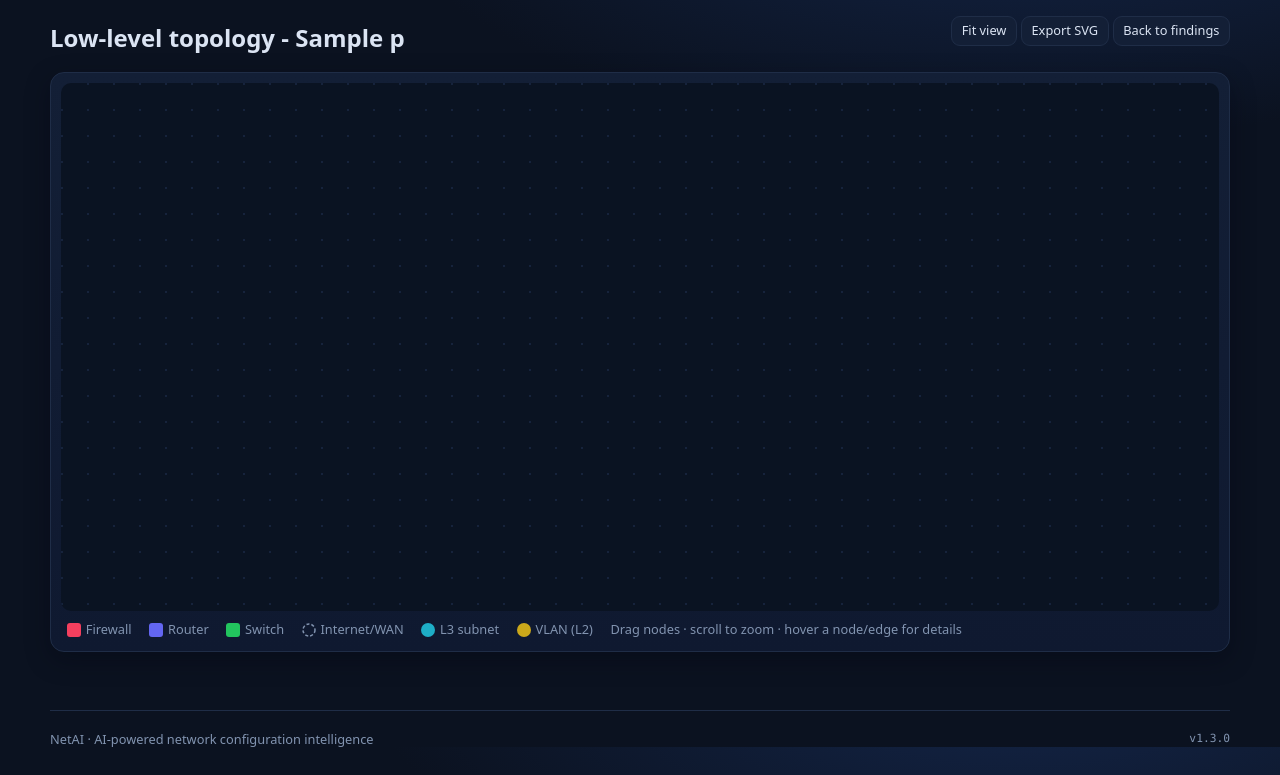
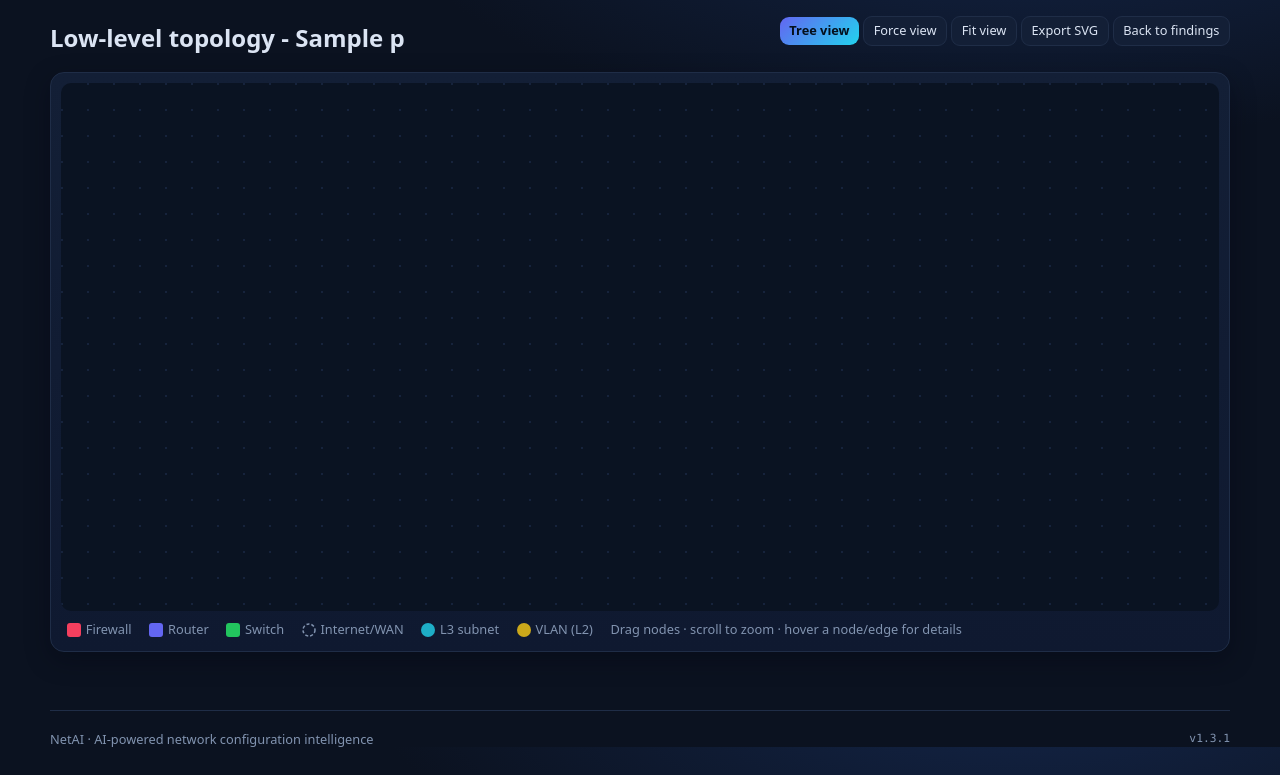
Before and after one commit to mikeehendricks/NetAI, a Flask app: template app/templates/topology.html in a window 1280 px wide. Shown: the part 53-828 px from the top of the page. Run offline with Flask 3, Linux system fonts and the light colour scheme; the template is opened without the code that fills it: most values are stand-ins (such as "Sample title", 1, 10 or a date in 2020).

Commit message:
topology: tree layout as the default view (WAN on top), force kept as toggle
The default view is now a layered tree: BFS from the Internet/WAN cloud
(or the best-connected router/firewall when there is none) builds the
levels - WAN tier, device tier, leaf subnets/VLANs - with leaves packed
left-to-right and every parent centred over its children (tidy-tree
placement). Siblings sort devices-first then by label; disconnected
components become extra side-by-side trees; non-tree cross-links are
still drawn.

- edge labels moved to 62% along the line (nearer the child) so they no
  longer pile up under busy hubs, and the label background is sized to
  the actual text instead of a fixed 100px
- new 'Tree view / Force view' toggle in the page header; tree is the
  default, the old deterministic force layout stays available
- APP_VERSION -> 1.3.1

```diff
--- a/app/static/js/topology.js
+++ b/app/static/js/topology.js
@@ -20,6 +20,7 @@
   function widthOf(n) { return n.kind === "subnet" || n.kind === "vlan" ? 150 : n.kind === "cloud" ? 130 : 150; }
   function heightOf(n) { return n.kind === "subnet" || n.kind === "vlan" ? 40 : n.kind === "cloud" ? 70 : 54; }
 
+  function forceLayout() {
   for (var iter = 0; iter < 320; iter++) {
     // repulsion
     for (var i = 0; i < nodes.length; i++) {
@@ -51,6 +52,73 @@
       n.y += Math.max(-14, Math.min(14, n.vy));
     });
   }
+  }
+
+  /* ------------- tree layout (DEFAULT): WAN on top, hierarchy below --------
+     BFS from the Internet/WAN cloud (or the best-connected device) builds the
+     levels; leaves are packed left-to-right and every parent is centred over
+     its children, giving the classic ISP-tree reading order.               */
+  function treeLayout() {
+    if (!nodes.length) return;
+    var adj = {}, prio = { cloud: 0, firewall: 1, router: 2, switch: 3, device: 4, subnet: 5, vlan: 6 };
+    nodes.forEach(function (n) { adj[n.id] = []; });
+    links.forEach(function (l) {
+      if (adj[l.source] && adj[l.target]) { adj[l.source].push(l.target); adj[l.target].push(l.source); }
+    });
+    function rank(id) {
+      var n = byId[id];
+      return (prio[n.kind] !== undefined ? prio[n.kind] : 5) + "/" + n.label;
+    }
+    nodes.forEach(function (n) {
+      adj[n.id].sort(function (a, b) { return rank(a) < rank(b) ? -1 : 1; });
+    });
+    var roots = nodes.filter(function (n) { return n.kind === "cloud"; }).map(function (n) { return n.id; });
+    if (!roots.length) {
+      var cands = nodes.filter(function (n) {
+        return n.kind === "router" || n.kind === "firewall" || n.kind === "switch";
+      }).sort(function (a, b) { return adj[b.id].length - adj[a.id].length; });
+      roots = [cands.length ? cands[0].id : nodes[0].id];
+    }
+    var parent = {}, depth = {}, visited = {}, queue = [];
+    roots.forEach(function (r) { visited[r] = true; depth[r] = 0; parent[r] = null; queue.push(r); });
+    function bfs() {
+      while (queue.length) {
+        var id = queue.shift();
+        adj[id].forEach(function (m) {
+          if (!visited[m]) { visited[m] = true; parent[m] = id; depth[m] = depth[id] + 1; queue.push(m); }
+        });
+      }
+    }
+    bfs();
+    nodes.forEach(function (n) {          // disconnected components become extra trees
+      if (!visited[n.id]) { visited[n.id] = true; parent[n.id] = null; depth[n.id] = 0; roots.push(n.id); queue.push(n.id); }
+    });
+    bfs();
+    var children = {}, posX = {};
+    nodes.forEach(function (n) { children[n.id] = []; });
+    nodes.forEach(function (n) { if (parent[n.id]) children[parent[n.id]].push(n.id); });
+    var cursor = 0;
+    function wOf(id) { return widthOf(byId[id]); }
+    function place(id) {
+      var kids = children[id];
+      if (!kids.length) { posX[id] = cursor + wOf(id) / 2; cursor += wOf(id) + 64; return; }
+      var first = null, last = null;
+      kids.forEach(function (k) { place(k); if (first === null) first = posX[k]; last = posX[k]; });
+      posX[id] = (first + last) / 2;
+    }
+    roots.forEach(function (r, i) { if (i > 0) cursor += 90; place(r); });
+    nodes.forEach(function (n) {
+      n.x = posX[n.id] !== undefined ? posX[n.id] : 400 + Math.random() * 40;
+      n.y = 80 + depth[n.id] * 135;
+    });
+  }
+
+  function applyLayout(mode) {
+    if (mode === "force") forceLayout(); else treeLayout();
+    nodes.forEach(function (n) { redrawNode(n); });
+    fit();
+  }
+  treeLayout();   // default view
 
   /* ---------------- svg helpers ---------------- */
   function el(tag, attrs, parent) {
@@ -90,12 +158,14 @@
     var labelBg = el("rect", { rx: 4, fill: "#0a1322", opacity: .92 }, mid);
     var label = txt(0, 0, l.label + (l.ip ? " " + l.ip : ""), "edge-t", "middle", mid);
     label.setAttribute("fill", color);
+    var lw = 100;
+    try { lw = label.getComputedTextLength() + 12; } catch (e) {}
     function midPt() {
       var ax = a.x, ay = a.y, bx = b.x, by = b.y;
-      var mx = (ax + bx) / 2, my = (ay + by) / 2;
+      var t = 0.62, mx = ax + (bx - ax) * t, my = ay + (by - ay) * t;   // nearer the child: stops label pile-ups at hubs
       mid.setAttribute("transform", "translate(" + mx + "," + my + ")");
-      labelBg.setAttribute("x", -(label.getComputedTextLength ? 60 : 50)); labelBg.setAttribute("y", -14);
-      labelBg.setAttribute("width", 100); labelBg.setAttribute("height", 16);
+      labelBg.setAttribute("x", -lw / 2); labelBg.setAttribute("y", -14);
+      labelBg.setAttribute("width", lw); labelBg.setAttribute("height", 16);
       line.setAttribute("x1", ax); line.setAttribute("y1", ay);
       line.setAttribute("x2", bx); line.setAttribute("y2", by);
     }
@@ -235,6 +305,14 @@
   }
   var fitBtn = document.getElementById("topo-fit");
   if (fitBtn) fitBtn.addEventListener("click", fit);
+  var treeBtn = document.getElementById("topo-tree"), forceBtn = document.getElementById("topo-force");
+  function setLayoutMode(m) {
+    if (treeBtn) treeBtn.className = "btn btn-sm" + (m === "tree" ? " btn-primary" : "");
+    if (forceBtn) forceBtn.className = "btn btn-sm" + (m === "force" ? " btn-primary" : "");
+    applyLayout(m);
+  }
+  if (treeBtn) treeBtn.addEventListener("click", function () { setLayoutMode("tree"); });
+  if (forceBtn) forceBtn.addEventListener("click", function () { setLayoutMode("force"); });
   setTimeout(fit, 30);
 
   // export
--- a/app/templates/topology.html
+++ b/app/templates/topology.html
@@ -4,6 +4,8 @@
 <div class="pagehead">
   <h1>Low-level topology - {{ p.name }}</h1>
   <div>
+    <button class="btn btn-sm btn-primary" id="topo-tree" type="button">Tree view</button>
+    <button class="btn btn-sm" id="topo-force" type="button">Force view</button>
     <button class="btn btn-sm" id="topo-fit" type="button">Fit view</button>
     <button class="btn btn-sm" id="topo-export" type="button">Export SVG</button>
     <a class="btn btn-sm" href="{{ url_for('main.project', pid=p.id) }}">Back to findings</a>
--- a/config.py
+++ b/config.py
@@ -28,7 +28,7 @@
 
 # Human-readable application version. Bump on every release; shown in the site
 # footer, on the admin update page, and stamped into error reports.
-APP_VERSION = "1.3.0"
+APP_VERSION = "1.3.1"
 
 class Config:
     SECRET_KEY = _env("SECRET_KEY")
```
